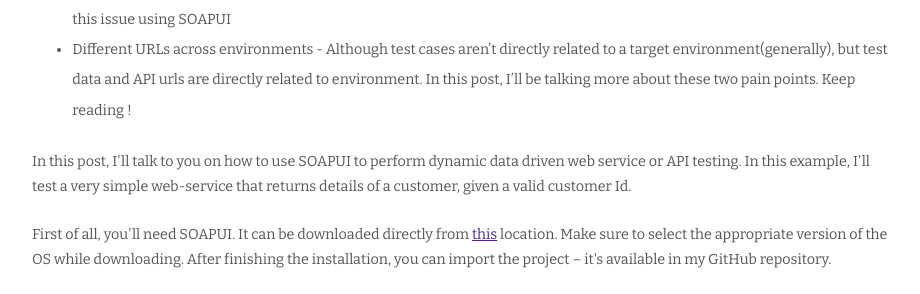
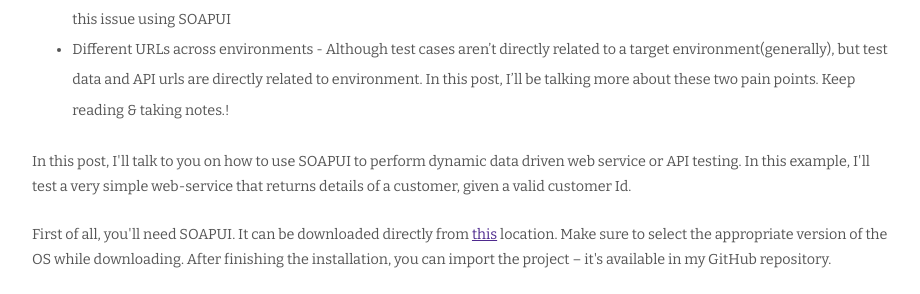
Before and after one commit to sanjos30/sanjos30.github.io, a Jekyll site: the page built from _posts/2018-05-26-data-driven-testing-using-soapui-part1.md, in a window 1280 px wide and 900 px high, scrolled down 334 px. Shown: the part 219-513 px from the top of the window, without its empty margins (178-1098 px from the left). Built offline with Jekyll 4.4.1, drawn with Linux system fonts in a browser that asks for light colours; nearby versions of some CDN libraries.

Commit message:
Update 2018-05-26-data-driven-testing-using-soapui-part1.md

```diff
--- a/_posts/2018-05-26-data-driven-testing-using-soapui-part1.md
+++ b/_posts/2018-05-26-data-driven-testing-using-soapui-part1.md
@@ -11,7 +11,7 @@ Some of the key challenges during testing a web-service or an API are listed bel
 
  - Back-end availability - This generally happens when your service code  is ready but the back-end isn't. In such cases, you will generally mock your back-end.
  - Different data across environments - This is a common pain point that I hear most of the time. This post will try to address this issue using SOAPUI
- - Different URLs across environments - Although test cases aren't directly related to a target environment(generally), but test data and API urls are directly related to environment. In this post, I'll be talking more about these two pain points. Keep reading !
+ - Different URLs across environments - Although test cases aren't directly related to a target environment(generally), but test data and API urls are directly related to environment. In this post, I'll be talking more about these two pain points. Keep reading & taking notes.!
 
 In this post, I&#39;ll talk to you on how to use SOAPUI to perform dynamic data driven web service or API testing. In this example, I&#39;ll test a very simple web-service that returns details of a customer, given a valid customer Id.
 
```
